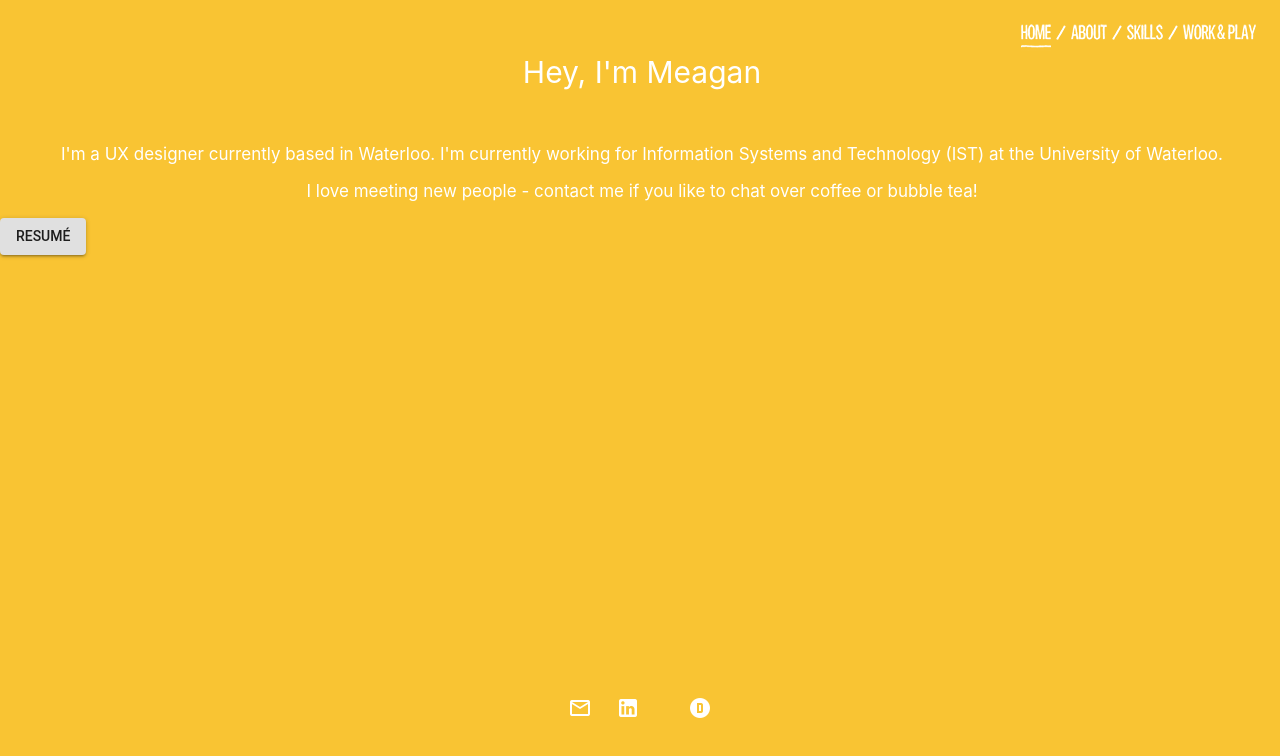
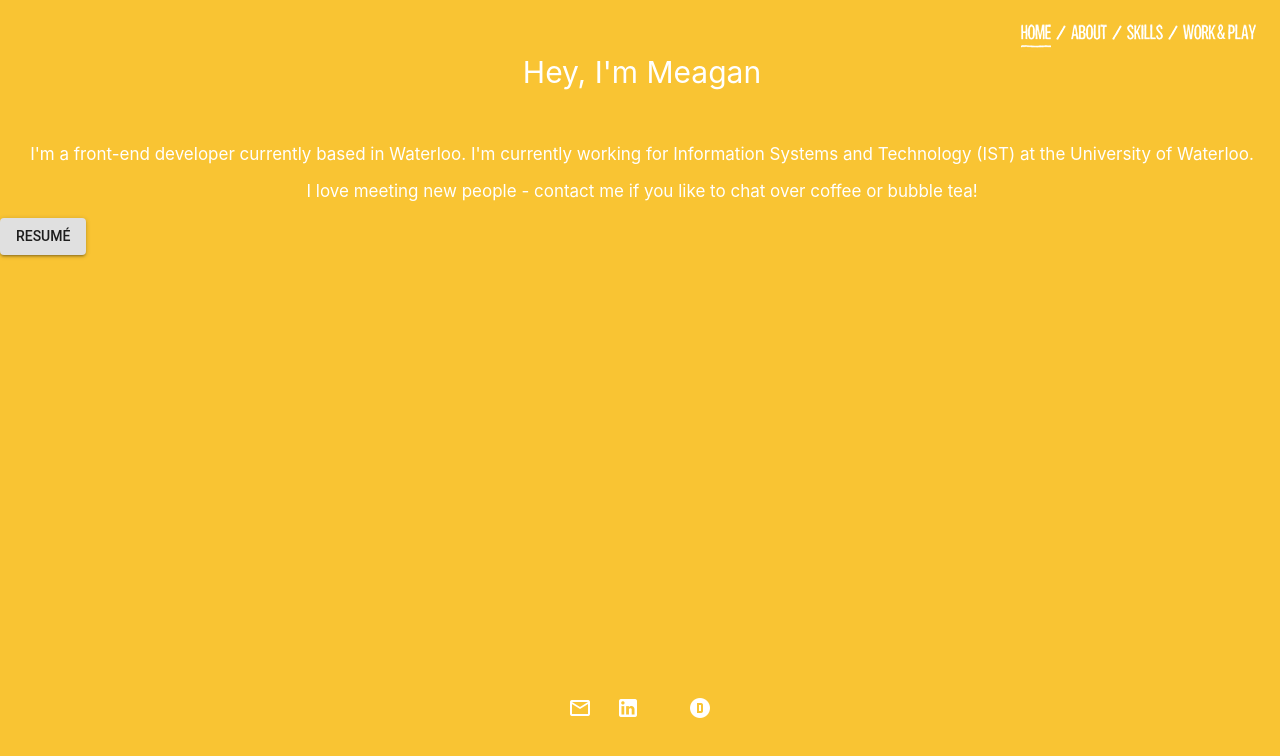
Before and after one commit to meagan-lai/Personal-Website, a React (Create React App) app: page /about in a window 1280 px wide. Shown: the top 756 px of the page. Built offline with nearby package versions, Linux system fonts and the light colour scheme.

Commit message:
Changed about me description

```diff
--- a/src/screens/About.js
+++ b/src/screens/About.js
@@ -42,9 +42,9 @@ function About(props) {
       <p className={classes.title}>Hey, I'm Meagan</p>
       <div className={classes.root}>
         <p>
-          I'm a UX designer currently based in Waterloo. I'm currently working
-          for Information Systems and Technology (IST) at the University of
-          Waterloo.
+          I'm a front-end developer currently based in Waterloo. I'm currently
+          working for Information Systems and Technology (IST) at the University
+          of Waterloo.
         </p>
         <p>
           I love meeting new people - contact me if you like to chat over coffee
```
Also changed, not shown: package.json (+6 -2 lines), 1 other file (tests, documents, lock files or other folders).
